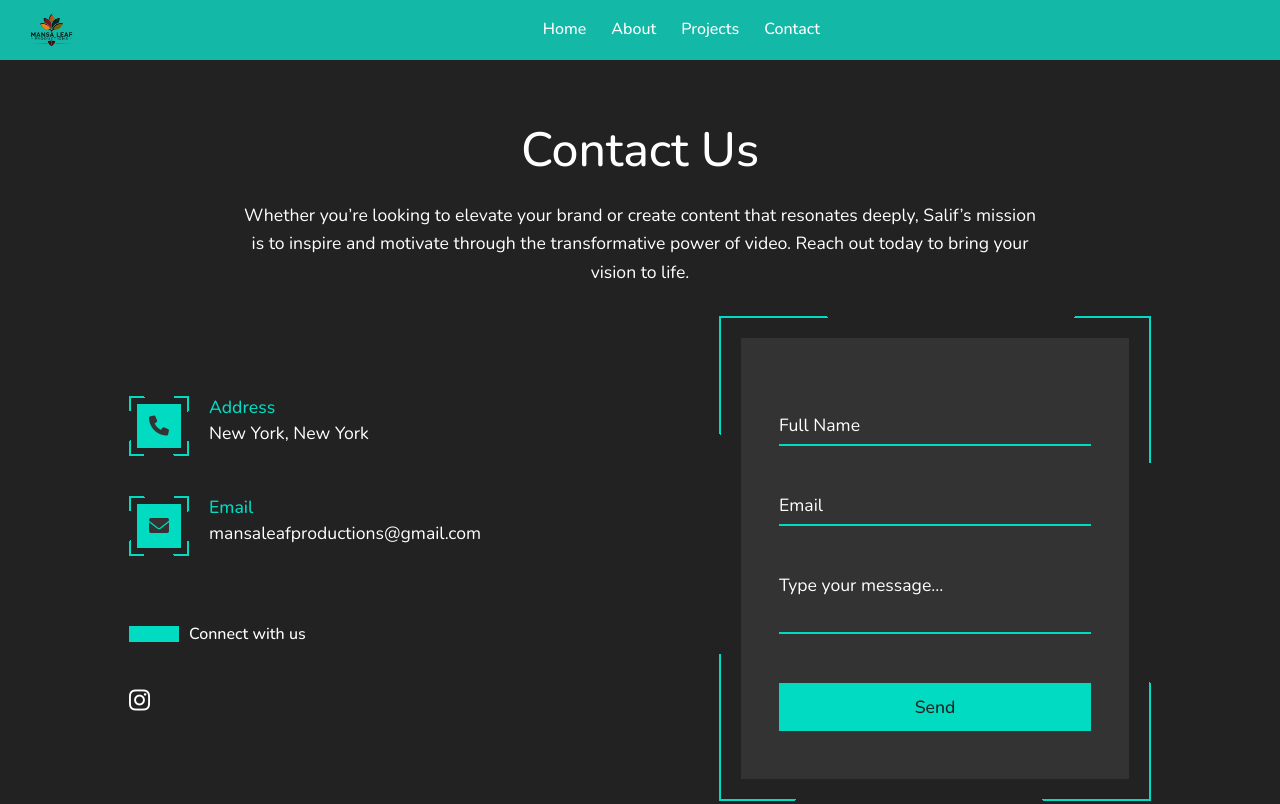
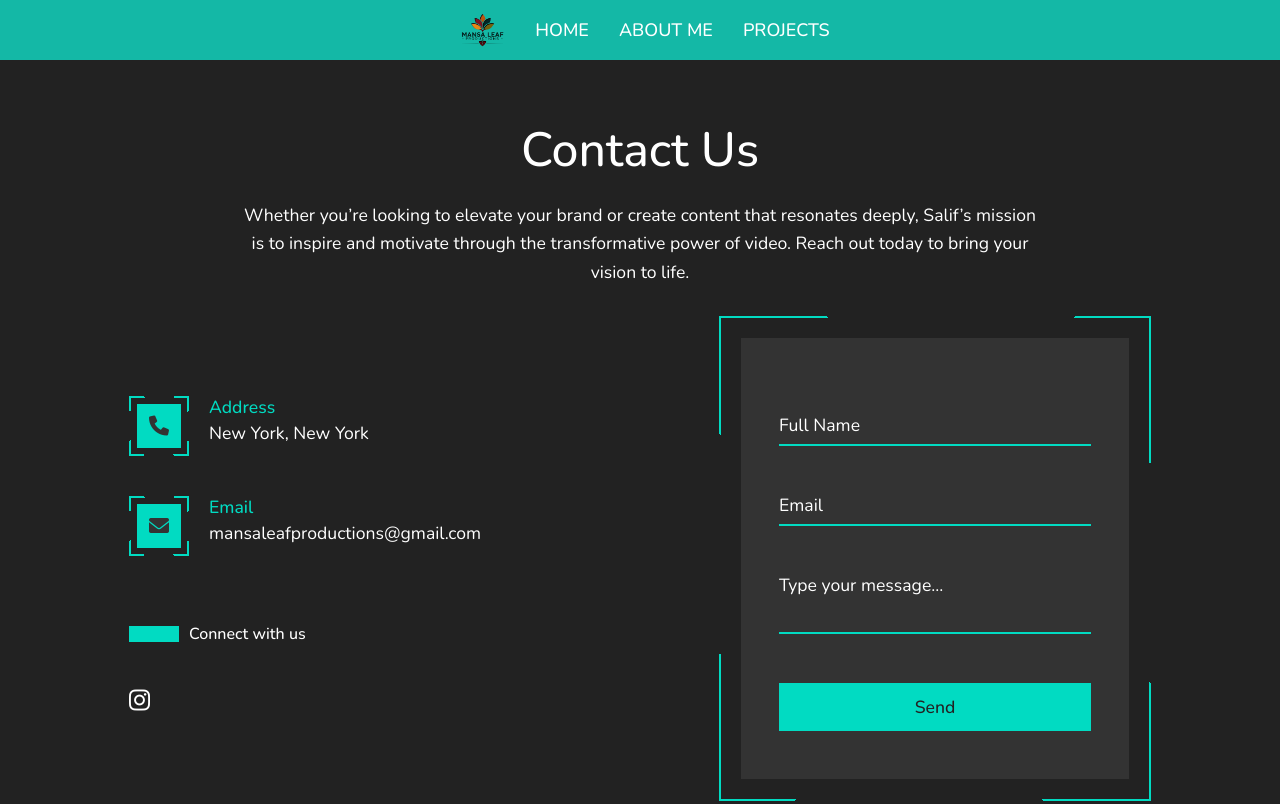
Before and after one commit to Chukwu12/Content-Creator-Website, a website: page contact.html in a window 1280 px wide. Shown: the top 804 px of the page. Drawn offline with nearby package versions, Linux system fonts and the light colour scheme; a web font is replaced by a local one.

Commit message:
contact page nav updated

```diff
--- a/contact.html
+++ b/contact.html
@@ -48,24 +48,15 @@
      <!-- Navbar -->
      <header>
       <nav class="flex center bg-teal-500 p-4" aria-label="Main navigation">
-        <div class="container flex justify-between items-center py-4 md:py-4">
+        <nav class="relative text-white p-4 flex justify-between items-center gap-2">
+          <!-- Logo -->
+          <div class="nav-item  flex items-center" id="logo">
+            <img class="logo !w-16  sm:!w-20 md:!w-24 lg:!w-32" src="src/images/logo.png" alt="home-logo" />
+          </div>
 
-             <!-- Logo -->
-        <div class="flex items-center">
-          <img class="logo" src="src/images/logo.png" alt="home-logo">
-         </div>
-
-          <!-- Desktop Navigation -->
-          <ul class="hidden sm:flex space-x-4 justify-center w-full">
-            <li><a href="index.html" class="text-white px-3 py-2 text-sm font-medium rounded-md hover:bg-teal-600">Home</a></li>
-            <li><a href="about.html" class="text-white px-3 py-2 text-sm font-medium rounded-md hover:bg-teal-600">About</a></li>
-            <li><a href="about.html#projects" class="text-white px-3 py-2 text-sm font-medium rounded-md hover:bg-teal-600">Projects</a></li>
-            <li><a href="contact.html" class="text-white px-3 py-2 text-sm font-medium rounded-md hover:bg-teal-600">Contact</a></li>
-          </ul>
-
-          <!-- Mobile Menu Button (visible on small screens) -->
+          <!-- Toggle Button (Hidden on larger screens) -->
           <div class="block sm:hidden">
-            <button id="mobile-menu-toggle" type="button" aria-expanded="false" class="text-white p-2 hover:bg-teal-600 focus:outline-none focus:ring-2 focus:ring-inset focus:ring-white">
+            <button id="mobile-menu-toggle" type="button" aria-expanded="false" class="text-white p-2 focus:outline-none focus:ring-2 focus:ring-inset focus:ring-white">
               <span class="sr-only">Open main menu</span>
               <svg class="w-6 h-6" fill="none" viewBox="0 0 24 24" stroke="currentColor" stroke-width="2">
                 <path stroke-linecap="round" stroke-linejoin="round" d="M4 6h16M4 12h16M4 18h16"/>
@@ -73,7 +64,20 @@
             </button>
           </div>
 
-        </div>
+
+          <!-- Nav Links (Hidden on small screens, visible on desktop) -->
+          <div id="nav-links" class="nav-links hidden md:flex space-x-6">
+            <div class="nav-item">
+              <a href="index.html" class="text-white px-3 py-2 text-sm font-medium rounded-md ">Home</a>
+            </div>
+            <div class="nav-item">
+              <a href="about.html" class="text-white px-3 py-2 text-sm font-medium rounded-md ">About Me</a>
+            </div>
+            <div class="nav-item">
+              <a href="about.html#projects" class="text-white px-3 py-2 text-sm font-medium rounded-md ">Projects</a>
+            </div>
+          </div>
+        </nav>
       </nav>
 
       <!-- Mobile Menu (hidden by default, shown when toggled) -->
```
